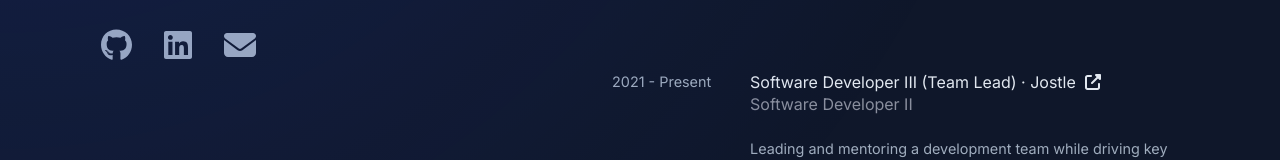
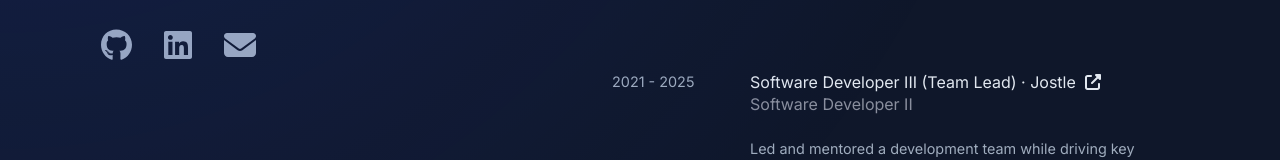
Before and after one commit to pghanem/primo-portfolio, a Next.js app: page / in a window 1280 px wide. Shown: the part 501-661 px from the top of the page. Built offline with nearby package versions, Linux system fonts and the light colour scheme.

Commit message:
[update] closing out jostle experience block

```diff
--- a/src/sections/ExperienceSection.tsx
+++ b/src/sections/ExperienceSection.tsx
@@ -11,12 +11,12 @@ const ExperienceSection = (): React.ReactElement => {
         <div css={styles.experienceContainer}>
             <ExperienceBlock
                 startYear="2021"
-                endYear="Present"
+                endYear="2025"
                 jobTitle="Software Developer III (Team Lead)"
                 prevTitle="Software Developer II"
                 companyName="Jostle"
                 companyUrl="https://www.jostle.me"
-                description="Leading and mentoring a development team while driving key technical initiatives. I architected Collections, a unified platform approach to displaying list-type data, and led the UI team's complete Search interface rebuild. Implemented critical features including the document sign-off system and a reusable file upload interface."
+                description="Led and mentored a development team while driving key technical initiatives. I architected Collections, a unified platform approach to displaying list-type data, and led the UI team's complete Search interface rebuild. Implemented critical features including the document sign-off system and a reusable file upload interface."
                 technologies={["React", "Redux", "TypeScript", "Java", "GraphQL", "Docker"]}
             />
             <ExperienceBlock
```
